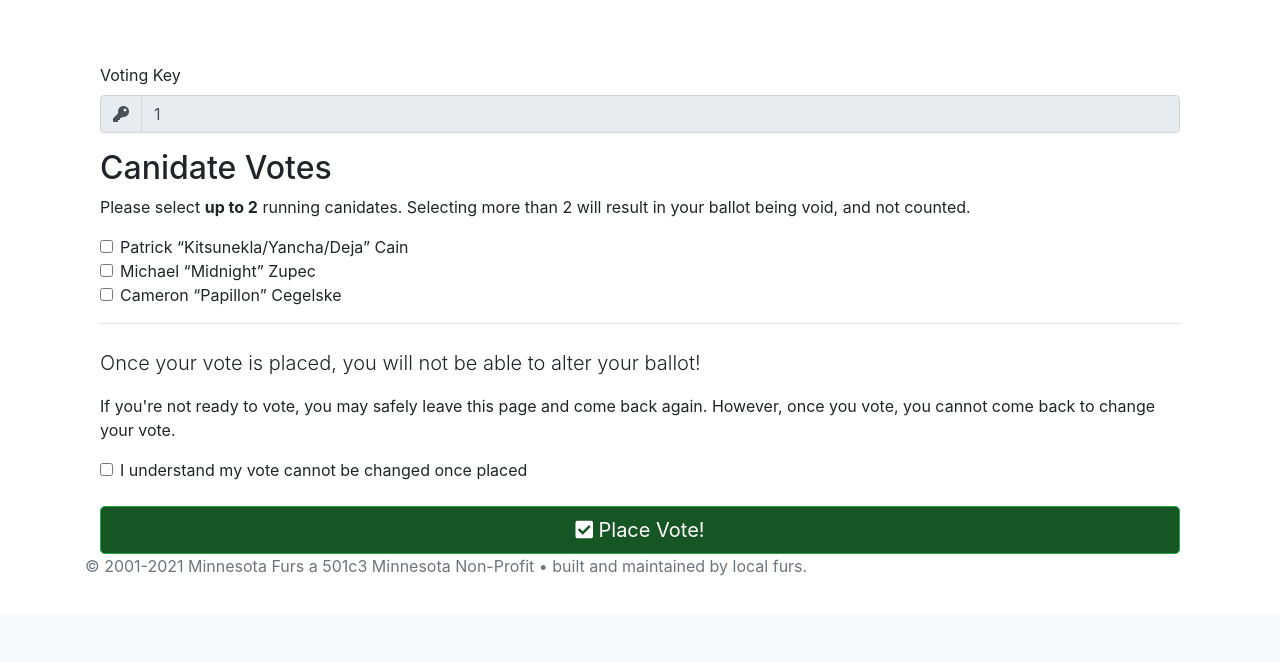
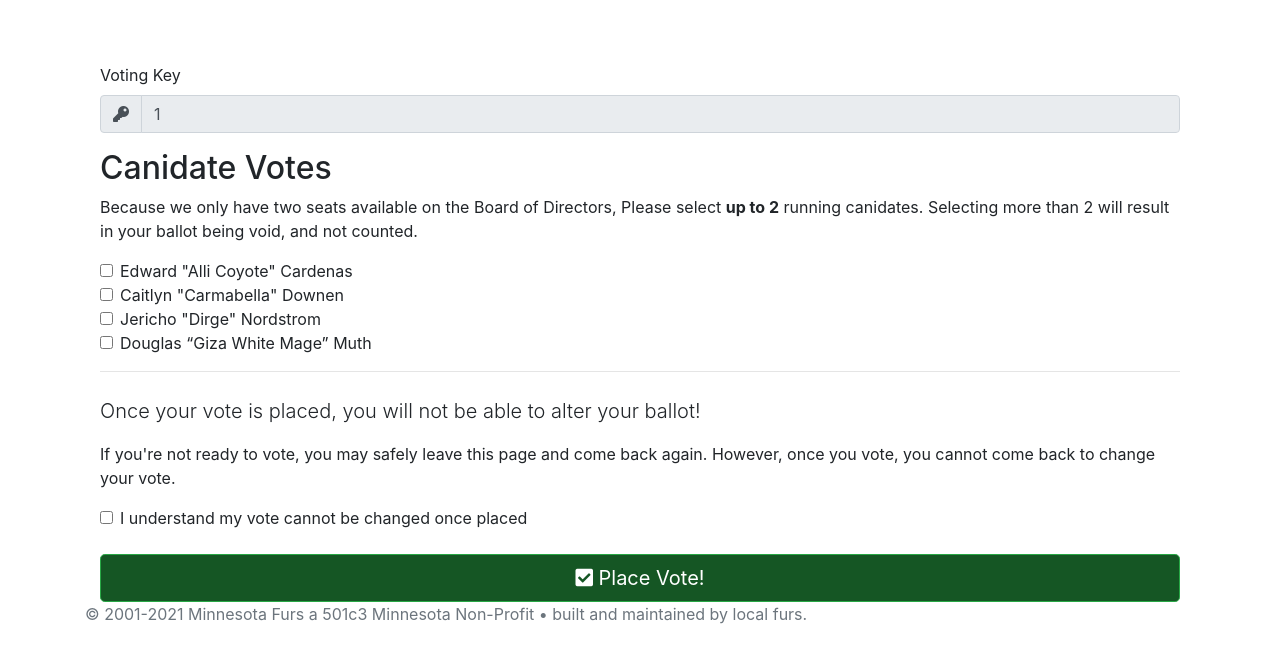
Before and after one commit to drraccoony/501cVote, a PHP site: page /castvote.php?voteid=1 in a window 1280 px wide. Shown: the part 397-1059 px from the top of the page. Before the commit the page ends 973 px from the top, so only its background shows below. Run offline with PHP 8.4, Linux system fonts and the light colour scheme.

Commit message:
Update castvote.php

```diff
--- a/castvote.php
+++ b/castvote.php
@@ -26,6 +26,12 @@
     <?php include 'includes/nav.php'; ?>
     <?php $voter = $_GET['voteid']; ?>
     <?php $debug = 0; ?>
+    <?php
+        $canidate1_name = 'Edward "Alli Coyote" Cardenas';
+        $canidate2_name = 'Caitlyn "Carmabella" Downen';
+        $canidate3_name = 'Jericho "Dirge" Nordstrom';
+        $canidate4_name = 'Douglas “Giza White Mage” Muth';
+    ?>
 
     <div class="container" role="main">
         <div class="container">
@@ -56,27 +62,34 @@
                             </div>
                         </div>
                         <h2>Canidate Votes</h2>
-                        <p>Please select <strong>up to 2</strong> running canidates. Selecting more than 2 will result in your ballot being void, and not counted.</p>
+                        <p>Because we only have two seats available on the Board of Directors, Please select <strong>up to 2</strong> running canidates. Selecting more than 2 will result in your ballot being void, and not counted.</p>
 
                         <div class="form-check">
                             <input type="hidden" name="canidate_1" value="0" />
                             <input class="form-check-input" type="checkbox" name="canidate_1" id="canidate_1" value="1">
                             <label class="form-check-label" for="canidate_1">
-                                Patrick “Kitsunekla/Yancha/Deja” Cain
+                                <?php echo $canidate1_name ?>
                             </label>
                         </div>
                         <div class="form-check">
                             <input type="hidden" name="canidate_2" value="0" />
                             <input class="form-check-input" type="checkbox" name="canidate_2" id="canidate_2" value="1">
                             <label class="form-check-label" for="canidate_2">
-                                Michael “Midnight” Zupec
+                                <?php echo $canidate2_name ?>
                             </label>
                         </div>
                         <div class="form-check">
                             <input type="hidden" name="canidate_3" value="0" />
                             <input class="form-check-input" type="checkbox" name="canidate_3" id="canidate_3" value="1">
                             <label class="form-check-label" for="canidate_3">
-                                Cameron “Papillon” Cegelske
+                                <?php echo $canidate3_name ?>
+                            </label>
+                        </div>
+                        <div class="form-check">
+                            <input type="hidden" name="canidate_4" value="0" />
+                            <input class="form-check-input" type="checkbox" name="canidate_4" id="canidate_4" value="1">
+                            <label class="form-check-label" for="canidate_4">
+                                <?php echo $canidate4_name ?>
                             </label>
                         </div>
 
@@ -95,7 +108,7 @@
                     <?php
                     if (isset($_POST['submit'])) {
                         include 'dbconnect.php';
-                        $sql = "UPDATE `votes` SET `voted` = '1', `canidate1` = '" . $_POST['canidate_1'] . "', `canidate2` = '" . $_POST['canidate_2'] . "', `canidate3` = '" . $_POST['canidate_3'] . "' WHERE `votes`.`voterId` = '" . $voter . "';";
+                        $sql = "UPDATE `votes` SET `voted` = '1', `canidate1` = '" . $_POST['canidate_1'] . "', `canidate2` = '" . $_POST['canidate_2'] . "', `canidate3` = '" . $_POST['canidate_3'] . "', `canidate4` = '" . $_POST['canidate_4'] . "' WHERE `votes`.`voterId` = '" . $voter . "';";
                         $result = $conn->query($sql);
                         $conn->close();
                         if ($result == 1) {
```
